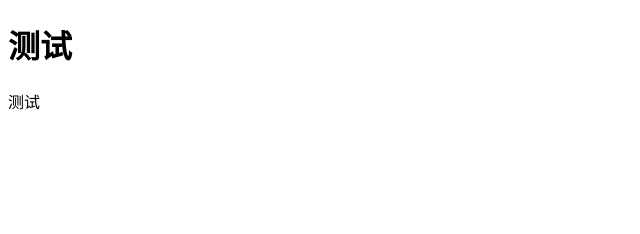
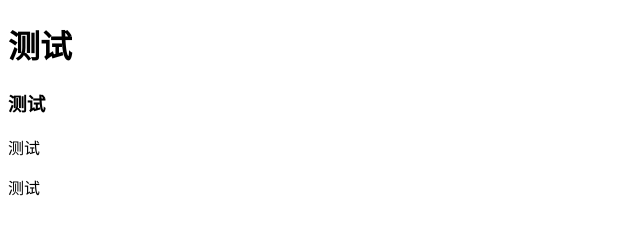
Before and after one commit to mollife/test, a plain HTML site: page index.html in a window 1280 px wide. Shown: the whole page, without its empty margins (0-640 px from the left). Drawn offline with Linux system fonts and the light colour scheme.

Commit message:
修改1.0

```diff
--- a/index.html
+++ b/index.html
@@ -9,6 +9,8 @@
 </head>
 <body>
 <h1>测试</h1>
+<h3>测试</h3>
+<p>测试</p>
 <p>测试</p>
 </body>
 </html>
```
